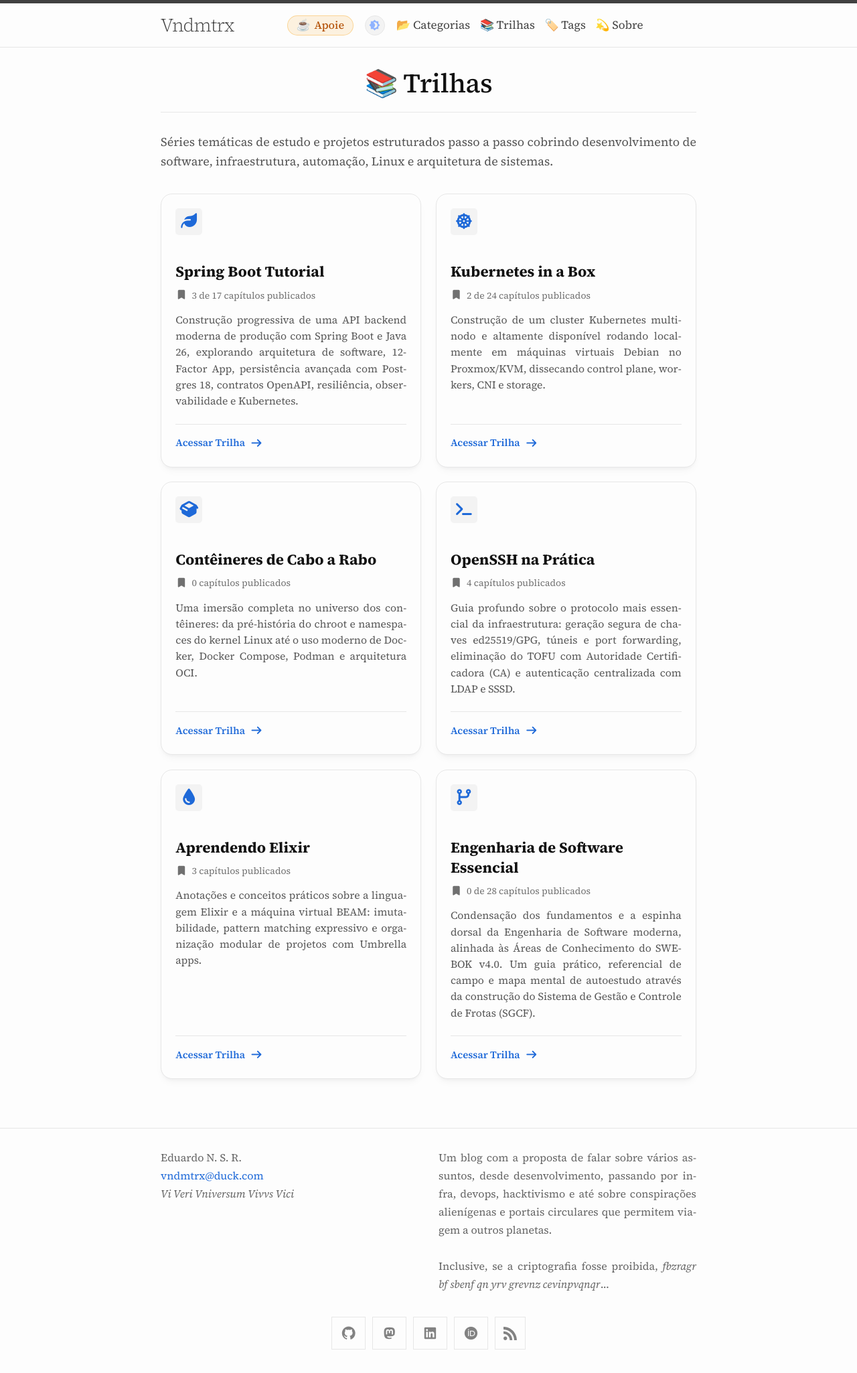
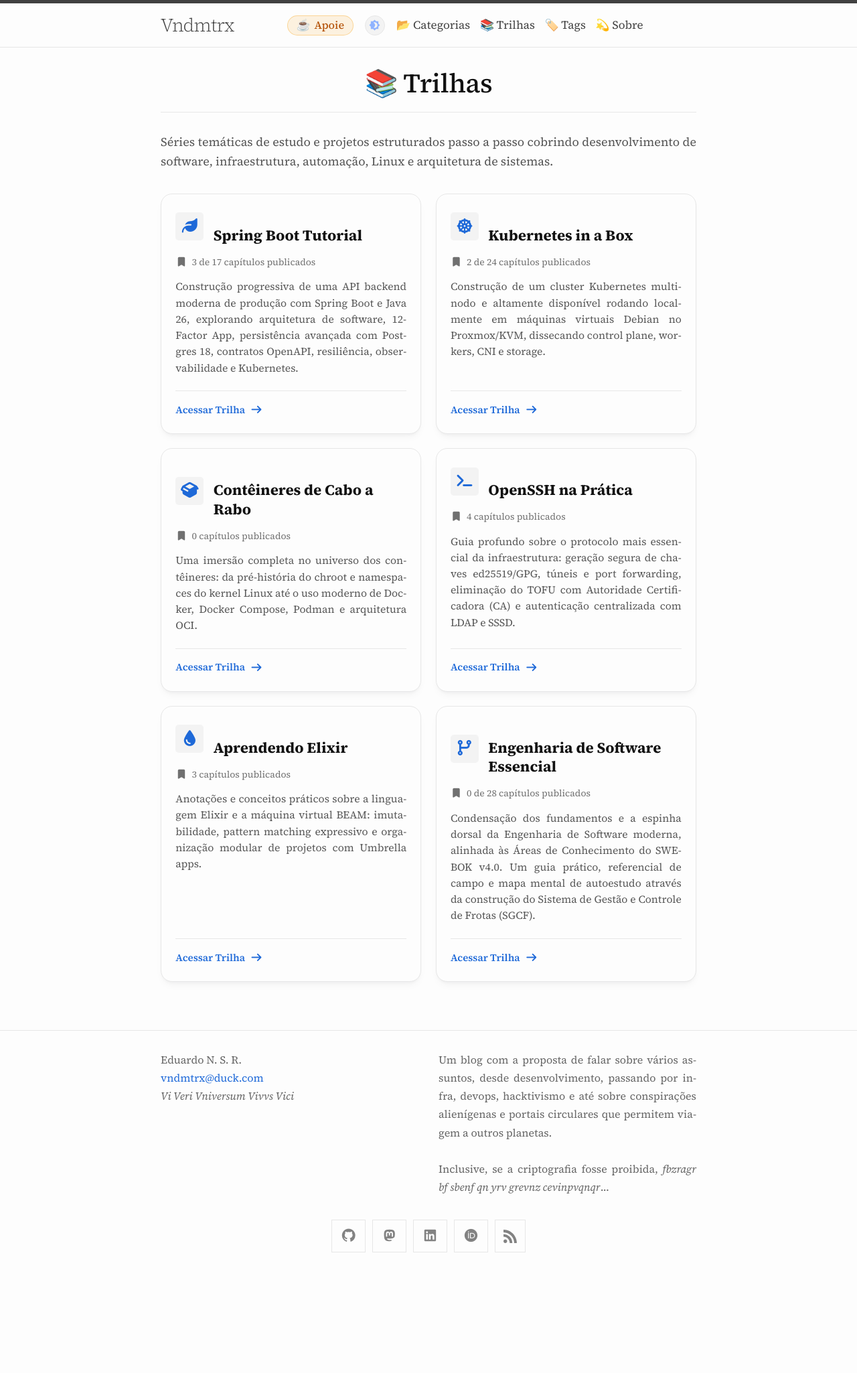
Before and after one commit to vndmtrx/vndmtrx.github.io, a Jekyll site: the page built from tutoriais.html, in a window 1280 px wide. Shown: the whole page at 67% size. Built offline with Jekyll 4.4.1, drawn with Linux system fonts in a browser that asks for light colours; nearby versions of some CDN libraries; after the commit the page ends 1905 px from its top, so only the background shows below that.

Commit message:
style: alinha icone e titulo na mesma linha nos cards de series

```diff
--- a/_sass/minima/_pages.scss
+++ b/_sass/minima/_pages.scss
@@ -53,19 +53,20 @@
 
 .series-card-header {
   display: flex;
-  justify-content: space-between;
   align-items: center;
+  gap: 0.85rem;
   margin-bottom: 0.85rem;
 }
 
 .series-card-icon {
-  font-size: 1.4rem;
+  font-size: 1.35rem;
   color: var(--minima-link-base-color);
   display: flex;
   align-items: center;
   justify-content: center;
-  width: 40px;
-  height: 40px;
+  width: 42px;
+  height: 42px;
+  min-width: 42px;
   border-radius: var(--radius-2);
   background-color: rgba(128, 128, 128, 0.08);
 }
@@ -105,8 +106,8 @@ html[data-theme="dark"] .series-status-badge {
 .series-card-title {
   font-size: 1.2rem;
   font-weight: 700;
-  margin: 0 0 0.5rem 0;
-  line-height: 1.35;
+  margin: 0;
+  line-height: 1.3;
 
   a {
     color: var(--minima-heading-color);
--- a/tutoriais.html
+++ b/tutoriais.html
@@ -22,11 +22,10 @@ permalink: /tutoriais/
           <div class="series-card-icon">
             <i class="{{ serie.icon | default: 'fas fa-book' }}" aria-hidden="true"></i>
           </div>
+          <h3 class="series-card-title">
+            <a href="{{ serie.url | relative_url }}">{{ serie.title }}</a>
+          </h3>
         </div>
-
-        <h3 class="series-card-title">
-          <a href="{{ serie.url | relative_url }}">{{ serie.title }}</a>
-        </h3>
 
         <div class="series-card-counter">
           <i class="fas fa-bookmark" aria-hidden="true"></i>
```
